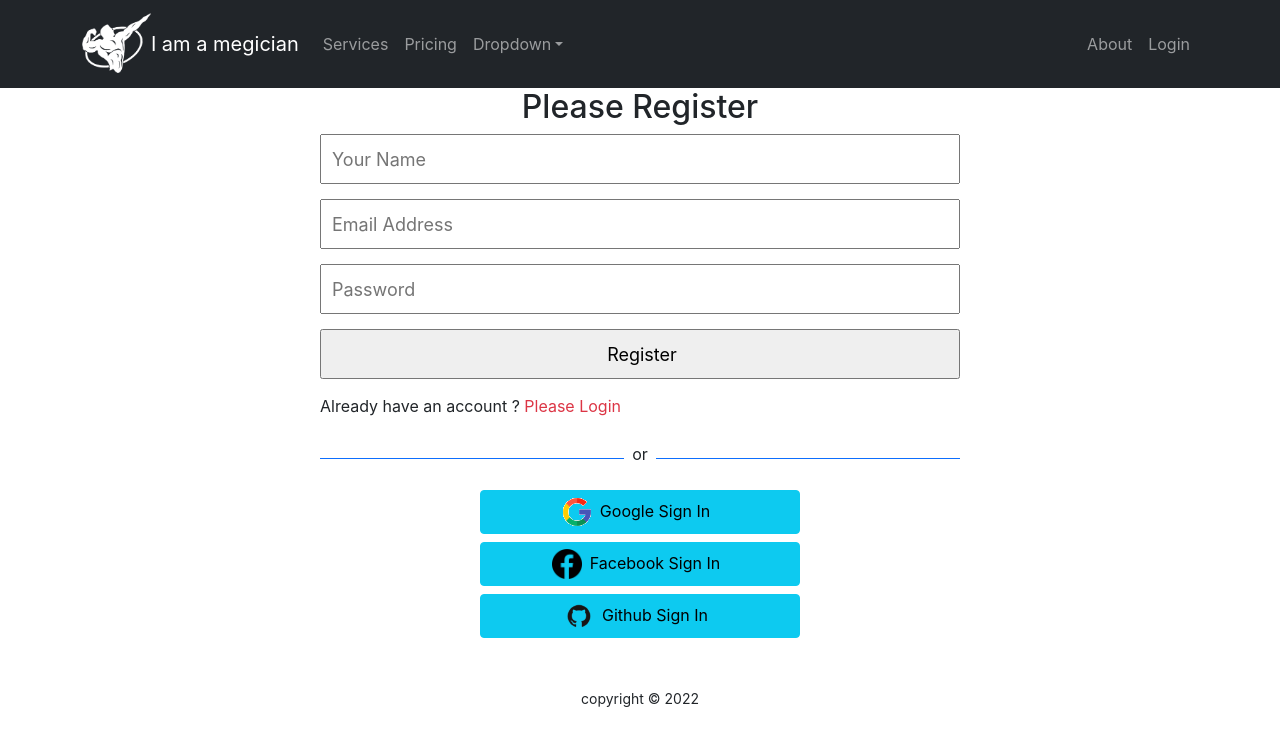
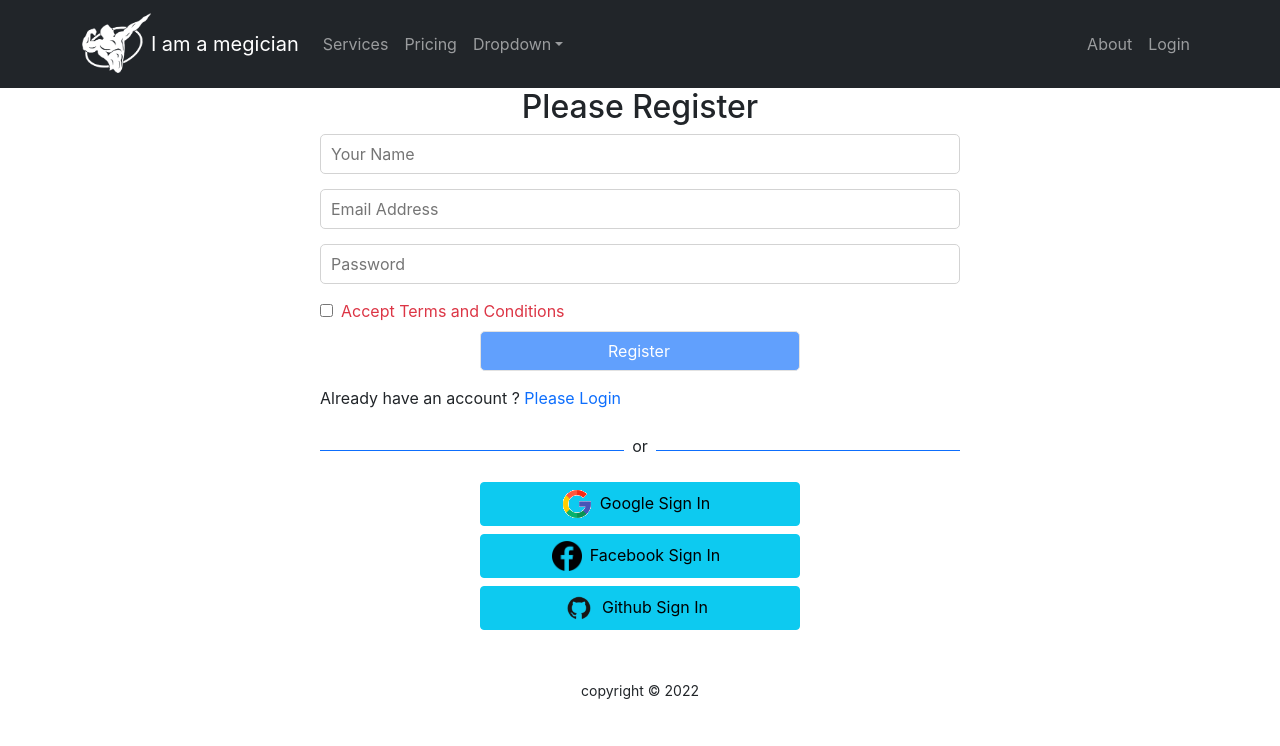
Before and after one commit to dani3lnwz/justice-for-true, a React (Create React App) app: page /register in a window 1280 px wide. Shown: the top 746 px of the page. Built offline with nearby package versions, Linux system fonts and the light colour scheme; no server answers.

Commit message:
reset-pass

```diff
--- a/src/Pages/Login/Login/Login.js
+++ b/src/Pages/Login/Login/Login.js
@@ -1,9 +1,10 @@
 import React, { useRef } from 'react';
 import { Button, Form } from 'react-bootstrap';
 import { useNavigate, Link, useLocation } from 'react-router-dom';
-import { useSignInWithEmailAndPassword } from 'react-firebase-hooks/auth';
+import { useSendPasswordResetEmail, useSignInWithEmailAndPassword } from 'react-firebase-hooks/auth';
 import auth from './../../../firebase.init';
 import SocialLogin from '../SocialLogin/SocialLogin';
+import { async } from '@firebase/util';
 
 const Login = () => {
     const emailRef = useRef('');
@@ -19,6 +20,8 @@
         loading,
         error,
     ] = useSignInWithEmailAndPassword(auth);
+
+    const [sendPasswordResetEmail, sending] = useSendPasswordResetEmail(auth);
 
     if(user){
         navigate(from, {replace:true});
@@ -39,6 +42,12 @@
         navigate('/register')
     }
 
+    const resetPassword = async()=>{
+        const email = emailRef.current.value;
+        await sendPasswordResetEmail(email);
+        alert('Sent email');
+    }
+
     return (
         <div className='container w-50 mx-auto'>
             <h2 className='text-danger text-center mt-2'>Please Login</h2>
@@ -53,15 +62,14 @@
 
                     <Form.Control ref={passwordRef} type="password" placeholder="Password" required/>
                 </Form.Group>
-                <Form.Group className="mb-3" controlId="formBasicCheckbox">
-                    <Form.Check type="checkbox" label="Check me out" />
-                </Form.Group>
-                <Button variant="primary" type="submit">
-                    Submit
+
+                <Button variant="primary w-50 mx-auto d-block mb-2" type="submit">
+                    Login
                 </Button>
             </Form>
             {errorElement}
-            <p>New to My site ? <Link to="/register" className='text-danger pe-auto text-decoration-none' onClick={navigateRegister}> Please register</Link></p>
+            <p>New to My site ? <Link to="/register" className='text-primary pe-auto text-decoration-none' onClick={navigateRegister}> Please register</Link></p>
+            <p>Forget Password ? <Link to="/register" className='text-primary pe-auto text-decoration-none' onClick={resetPassword}> Forget Password</Link></p>
             <SocialLogin></SocialLogin>
         </div>
     );
--- a/src/Pages/Login/Register/Register.css
+++ b/src/Pages/Login/Register/Register.css
@@ -1,9 +1,11 @@
-.register-form input{
+.register-form input:not([type=checkbox]){
     display: block;
     width: 100%;
-    height: 50px;
+    height: 40px;
+    border-radius: 5px;
+    border: 1px solid lightgray;
     padding-left: 10px;
-    font-size: 18px;
+    font-size: 16px;
     margin-bottom: 15px;
 }
 .register-form{
--- a/src/Pages/Login/Register/Register.js
+++ b/src/Pages/Login/Register/Register.js
@@ -1,4 +1,4 @@
-import React from 'react';
+import React, { useState } from 'react';
 import './Register.css';
 import { Link, useNavigate } from 'react-router-dom';
 import { useCreateUserWithEmailAndPassword } from 'react-firebase-hooks/auth'
@@ -6,6 +6,7 @@
 import SocialLogin from '../SocialLogin/SocialLogin';
 
 const Register = () => {
+    const [agree, setAgree] = useState(false);
     const [
         createUserWithEmailAndPassword,
         user,
@@ -28,8 +29,12 @@
         const name = event.target.name.value;
         const email = event.target.email.value;
         const password = event.target.password.value;
+        // const agree = event.target.terms.checked;
+        if(agree){
+            createUserWithEmailAndPassword(email, password)
+        }
 
-        createUserWithEmailAndPassword(email, password)
+
     }
 
     return (
@@ -41,10 +46,13 @@
                 <input type="email" name="email" id="" placeholder="Email Address" required />
 
                 <input type="password" name="password" id="" placeholder='Password' required />
-
-                <input type="submit" value="Register" />
+                <input onClick={() =>setAgree(!agree)} type="checkbox" name="terms" id="terms" />
+                <label className={agree ? 'ps-2 text-primary' : 'ps-2 text-danger'} htmlFor="terms">Accept Terms and Conditions</label>
+                <input
+                disabled={!agree}
+                 className='w-50 mx-auto btn btn-primary mt-2' type="submit" value="Register" />
             </form>
-            <p>Already have an account ? <Link to="/login" className='text-danger pe-auto text-decoration-none' onClick={navigateLogin}> Please Login</Link></p>
+            <p>Already have an account ? <Link to="/login" className='text-primary pe-auto text-decoration-none' onClick={navigateLogin}> Please Login</Link></p>
             <SocialLogin></SocialLogin>
         </div>
     );
```
